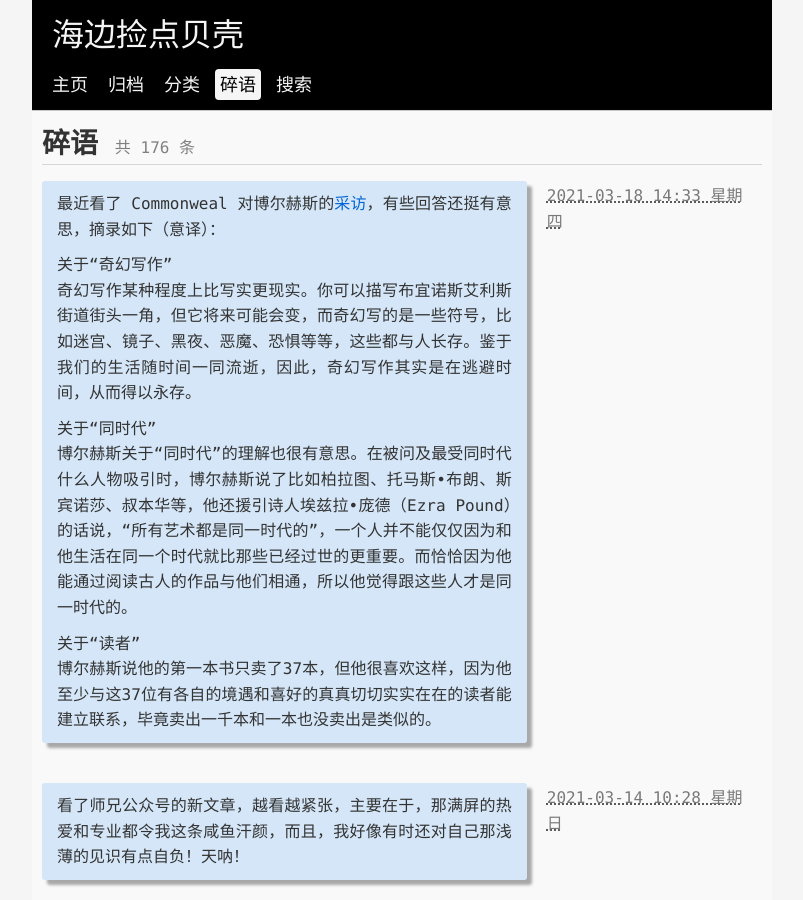
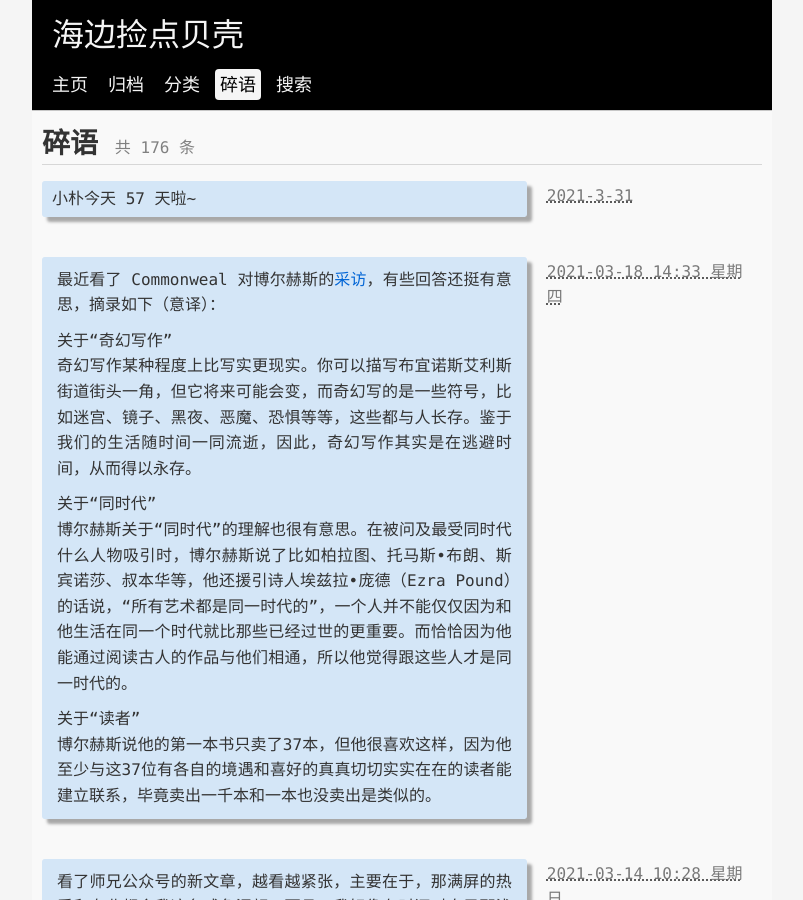
Before and after one commit to xienotes/xienotes.github.io, a Jekyll site: the page built from notes/index.html, in a window 1280 px wide and 900 px high. Shown: the whole window, without its empty margins (238-1041 px from the left). Built offline with Jekyll 4.4.1, drawn with Linux system fonts in a browser that asks for light colours; the list of posts is cut into pages by our own code.

Commit message:
add xiaopu daycount

```diff
--- a/notes/index.html
+++ b/notes/index.html
@@ -3,6 +3,14 @@ layout: default
 title: 碎语
 ---
 <h2>碎语 <span class="note-count">共 {{ site.posts | where:"layout","note" | size }} 条</span></h2>
+
+<div class="note-container">
+  <div class="note-date">
+    <a class="note-link" id="currentdate"></a>
+  </div>
+  <div class="note-content-container" id="xiaopu">
+  </div>
+</div>
 
 <!-- This loops through the paginated posts -->
 {% assign notes = paginator.posts | where_exp: "page","page.layout=='note' "%}
@@ -95,3 +103,18 @@ title: 碎语
 {% else %}
     <script src="/assets/js/notePageRedirect.js"></script>
 {% endif %}
+
+<script>
+  const date1 = new Date('2/2/2021');
+  const date2 = new Date();
+  const diffTime = date2 - date1;
+  const diffDays = Math.ceil(diffTime / (1000 * 60 * 60 * 24));
+
+  var today  = new Date();
+  date3 = today.toLocaleDateString("en-US", {timeZone: "Asia/Shanghai", year:'numeric'}) + '-'+ today.toLocaleDateString("en-US", {timeZone: "Asia/Shanghai", month:'numeric'}) + '-'+ today.toLocaleDateString("en-US", {timeZone: "Asia/Shanghai", day:'numeric'});
+  var currenttime = document.getElementById("currentdate");
+  currenttime.innerHTML = date3;
+
+  var daycount = document.getElementById("xiaopu");
+  daycount.innerHTML= "小朴今天 "+ diffDays + " 天啦~";
+</script>
```
